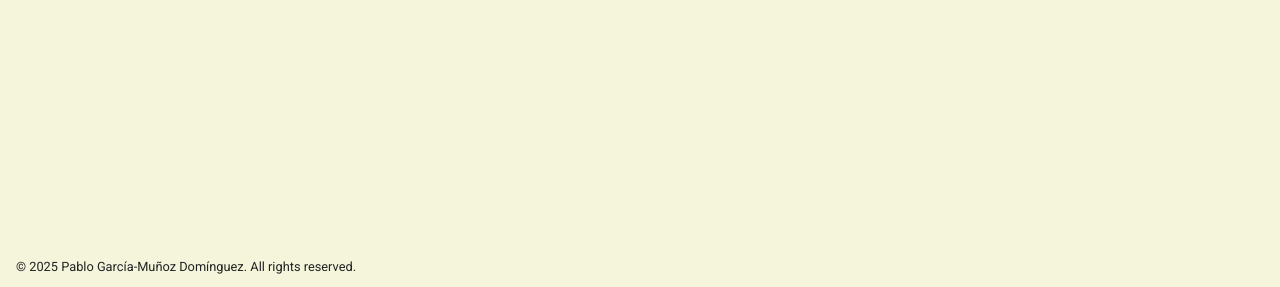
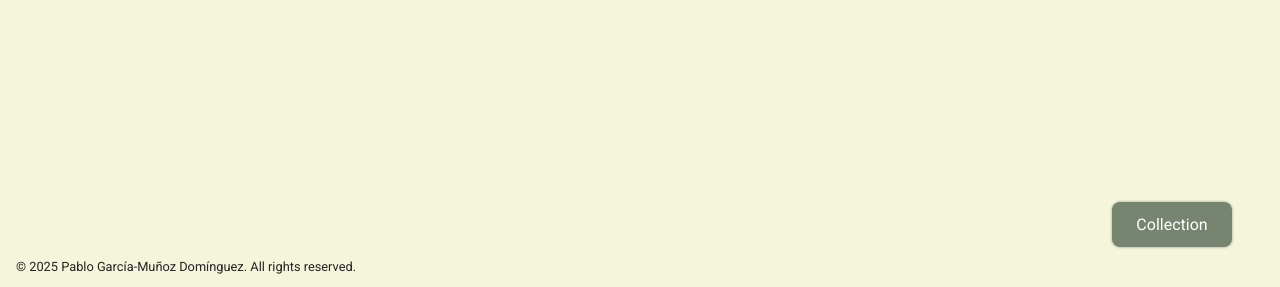
Before and after one commit to pablogmdsoftware/portfolio, a Django app: page /web-development/bus_system/ in a window 1280 px wide. Shown: the part 513-800 px from the top of the page. Run offline with Django 5.2, Linux system fonts and the light colour scheme.

Commit message:
feature: Add button in base template to return to collection page

```diff
--- a/mysite/app/static/app/projects/base.css
+++ b/mysite/app/static/app/projects/base.css
@@ -0,0 +1,14 @@
+.collectionButton {
+    height: 45px;
+    width: 120px;
+    border-radius: 8px;
+    background-color: var(--primary);
+    box-shadow: 0 0 2px 1px rgba(119, 133, 112, 0.4);
+    font-size: 1rem;
+    color: white;
+    position: fixed;
+    bottom: 2.5rem;
+    right: 3rem;
+    display: grid;
+    place-content: center;
+}
--- a/mysite/app/templates/app/projects/base.html
+++ b/mysite/app/templates/app/projects/base.html
@@ -15,6 +15,7 @@
     {% include "../components/header.html" %}
     <main>
         {% block main %}{% endblock %}
+        <a href="{% url collection %}" class="collectionButton">Collection</a>
     </main>
     {% include "../components/footer.html" %}
 </body>
--- a/mysite/app/views.py
+++ b/mysite/app/views.py
@@ -18,5 +18,5 @@ def web_development(request):
     return render(request, "app/web_development.html", context)
 
 def bus_system(request):
-    context = {}
+    context = {"collection":"web_development"}
     return render(request, "app/projects/bus_system.html", context)
```
